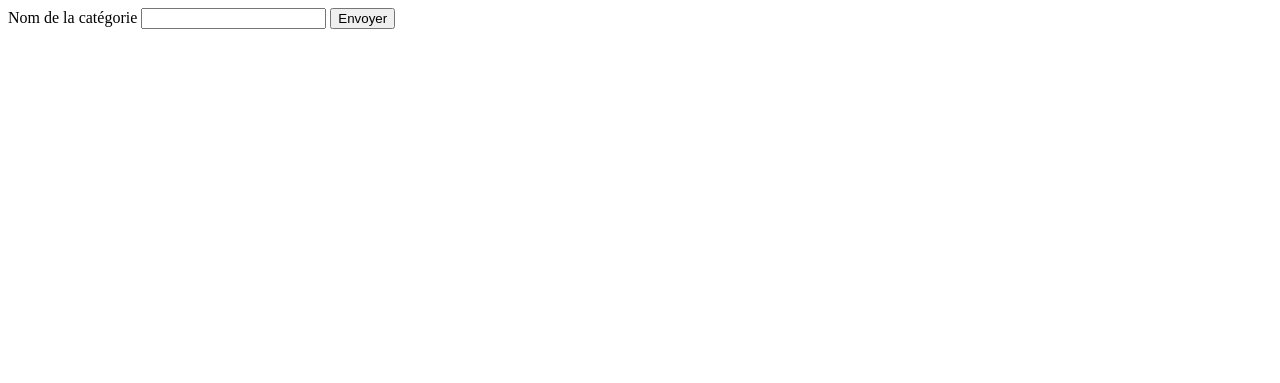
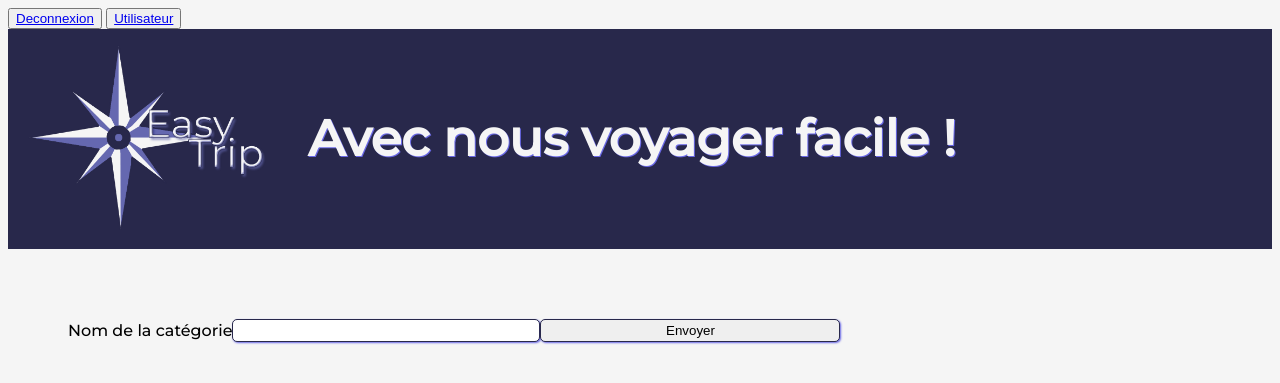
Before and after one commit to Cocci38/reservation_gite, a PHP site: page /Administrateur/categorie.php in a window 1280 px wide. Shown: the top 383 px of the page. Run offline with PHP 8.4, Linux system fonts and the light colour scheme; the visitor is signed in with stand-in values (Sample User, id 1); some libraries are stand-ins or nearby versions.

Commit message:
lien categorie repare

```diff
--- a/Administrateur/categorie.php
+++ b/Administrateur/categorie.php
@@ -1,12 +1,35 @@
 <!DOCTYPE html>
-<html lang="en">
+<html lang="fr">
 <head>
     <meta charset="UTF-8">
     <meta http-equiv="X-UA-Compatible" content="IE=edge">
     <meta name="viewport" content="width=device-width, initial-scale=1.0">
+    <link rel="stylesheet" href="../CSS\style.admin.css">
+    <link rel="preconnect" href="https://fonts.googleapis.com">
+    <link rel="preconnect" href="https://fonts.gstatic.com" crossorigin>
+    <link href="https://fonts.googleapis.com/css2?family=Montserrat:wght@100;500&display=swap" rel="stylesheet">
     <title>Document</title>
 </head>
 <body>
+
+<button><a href="deconnexion.php">Deconnexion</a></button>
+
+
+<button><a href="../utilisateur\accueil.php">Utilisateur</a></button>
+<header>
+
+
+
+<nav class="container--fluid">
+<div class="item">
+    <a href="indexheb.php"><img class = "logo" src="../imageeasytrip\Logo_easy_trip.png" alt="logo_easy_trip" srcset=""></a>
+</div>
+<div class="item">
+    <h1>Avec nous voyager facile !</h1>
+</div>
+</nav>
+</header>
+
 
 <form action= '' method="post">
 
--- a/CSS/style.admin.css
+++ b/CSS/style.admin.css
@@ -3,9 +3,21 @@ header {
   display: flex;
 }
 
+body {
+  font-style: #28284b solid;
+  background-color: #f5f5f5;
+  font-family: "Montserrat", "sans-serif";
+}
+
+main {
+  margin: 50px 150px;
+  padding: 2px 10px 2px 10px;
+  background-color: #6968e5;
+}
+
 h1 {
   text-align: center;
-  font-family: "Montserrat";
+  font-family: "Montserrat", "sans-serif";
   font-size: 50px;
   color: #f5f5f5;
   text-shadow: 1px 1px 0px #6968e5;
@@ -30,7 +42,57 @@ h1 {
   justify-content: center;
 }
 
-.block::after {
-  content: "";
-  border-left: 2px #6968e5 solid;
+.block {
+  outline: solid #28284b 2px;
+  background-color: #f5f5f5;
+  margin: 20px;
+  padding: 1px 3px 2px 3px;
+  height: 80px;
 }
+
+.liste {
+  display: grid;
+  grid-template-columns: 7fr 7fr 7fr;
+  grid-template-rows: repeat 100px;
+  height: 300px;
+}
+
+img {
+  width: 300px;
+}
+
+form {
+  width: 80%;
+  margin: 50px;
+  display: flex;
+  flex-direction: row;
+  align-items: center;
+  padding: 10px;
+  background-color: #f5f5f5;
+}
+
+label {
+  margin-top: 10px;
+  display: block;
+}
+
+input, textarea, select {
+  padding: 3px;
+  border: 1px solid #28284b;
+  border-radius: 5px;
+  width: 300px;
+  box-shadow: 1px 1px 2px #6968e5;
+}
+
+select {
+  margin-top: 10px;
+}
+
+input {
+  margin-top: 10px;
+}
+
+.col1, .col2 {
+  margin: 10px;
+  padding: 10px;
+}
--- a/CSS/style.admin.scss
+++ b/CSS/style.admin.scss
@@ -1,7 +1,8 @@
 $color-middle : #6968e5;
 $color-light :#f5f5f5;
 $color-dark : #28284b;
-$font : Montserrat, sans-serif;
+//écriture
+$font : 'Montserrat', 'sans-serif';
 
 
 
@@ -11,9 +12,21 @@ display: flex
 
 }
 
+body{
+  font-style: $color-dark solid;
+  background-color: $color-light;
+  font-family: $font;
+  }
+
+main {
+  margin:50px 150px ;
+padding: 2px 10px 2px 10px;
+background-color: $color-middle;
+}
+
 h1{
   text-align: center;
-  font-family: 'Montserrat';
+  font-family: $font;
   font-size: 50px;
   color: $color-light;
   text-shadow: 1px 1px 0px $color-middle;
@@ -41,11 +54,71 @@ h1{
   justify-content: center;
 }
 
-.block::after {
 
-  content :"";
-  border-left: 2px $color-middle solid;
+.block {
+
+    outline: solid $color-dark 2px;
+    background-color: $color-light;
+    margin: 20px;
+    padding: 1px 3px 2px 3px;
+    height: 80px;
 
 
 
 }
+
+.liste {
+
+  display: grid;
+  grid-template-columns: 7fr 7fr 7fr;
+  grid-template-rows: repeat (100px) ;
+  height: 300px;
+
+}
+
+img {
+
+  width: 300px;
+}
+
+// formulaires
+
+
+form {
+  width  : 80%;
+  margin : 50px;
+  display: flex;
+  flex-direction: row ;
+  align-items: center;
+  padding: 10px;
+  background-color: $color-light;
+
+
+}
+
+label {
+  margin-top:10px;
+  display:block;
+  }
+
+  input, textarea, select {
+    padding:3px;
+    border:1px solid $color-dark;
+    border-radius:5px;
+    width:300px;
+    box-shadow:1px 1px 2px $color-middle;
+    }
+
+
+    select {
+      margin-top:10px;
+      }
+
+ input {
+   margin-top: 10px;
+ }
+
+.col1, .col2  {
+  margin : 10px;
+  padding: 10px ;
+}
```
Also changed, not shown: Administrateur/afficher.hebergement.php (+19 -2 lines), Administrateur/ajout_hebergement.php (+32 -1 lines), Administrateur/indexheb.php (+29 -10 lines), Administrateur/modifier.hebergement.php (+34 -4 lines), Administrateur/modifier.php (+5 -3 lines), Administrateur/supprimer.php (+4 -3 lines).
